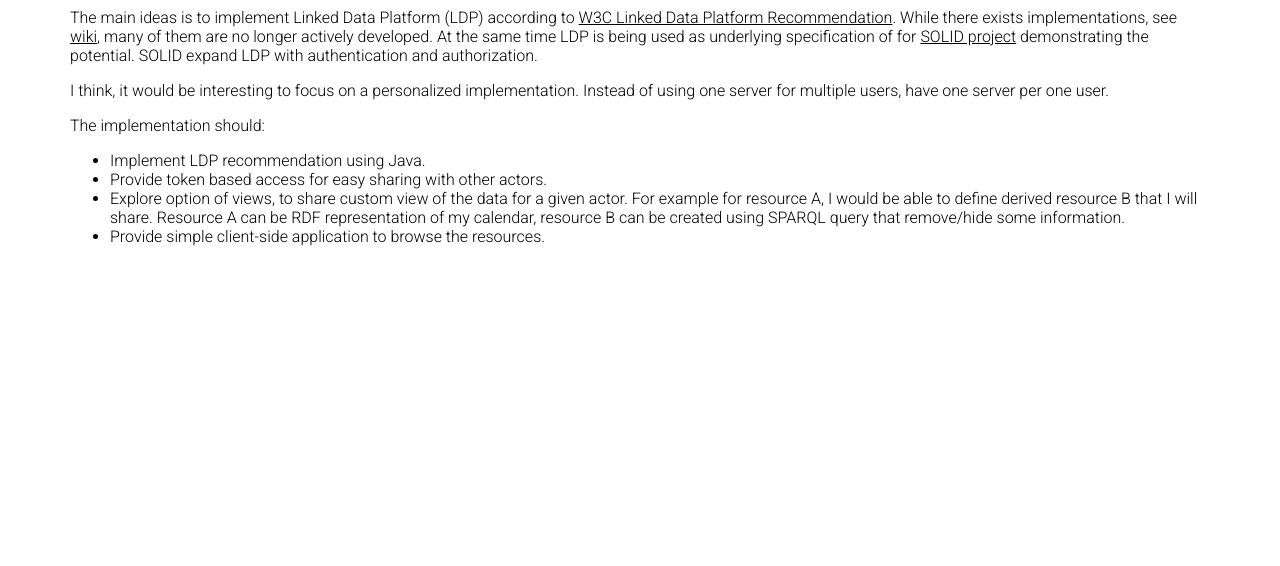
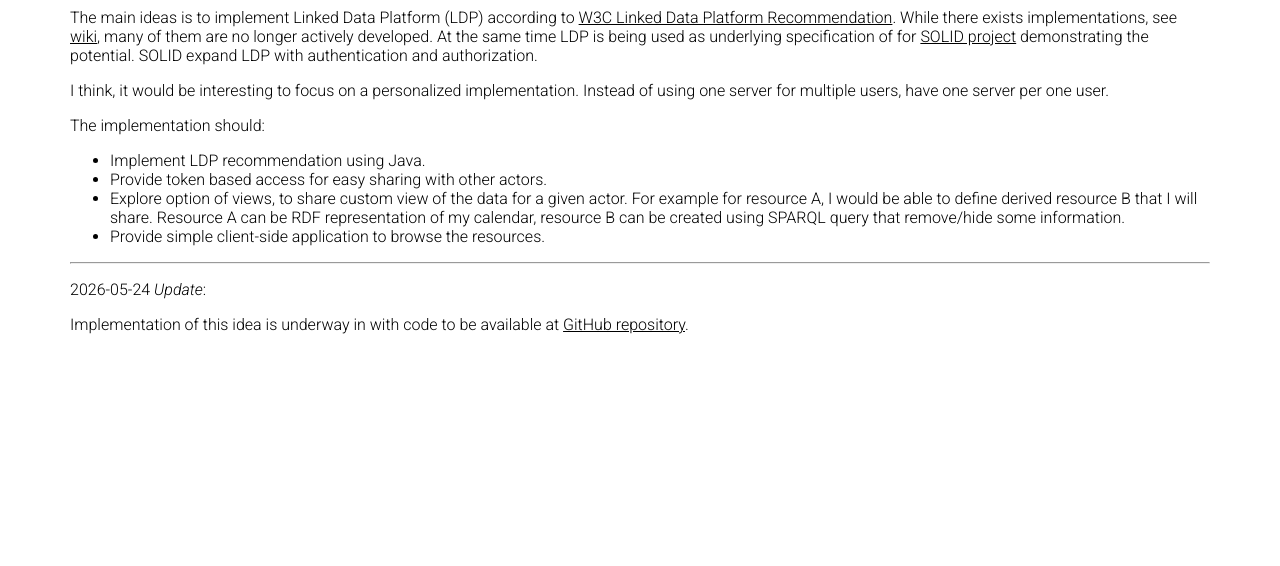
Before and after one commit to skodapetr/skodapetr.github.io, an Astro site: page /post/2025-03-14-linked-data-platform in a window 1280 px wide. Shown: the part 149-715 px from the top of the page. Built offline with nearby package versions, Linux system fonts and the light colour scheme; Astro itself is replaced by a stand-in of ours.

Commit message:
Update post

```diff
--- a/src/content/post/2025-03-14-linked-data-platform.md
+++ b/src/content/post/2025-03-14-linked-data-platform.md
@@ -20,3 +20,9 @@ The implementation should:
   For example for resource A, I would be able to define derived resource B that I will share.
   Resource A can be RDF representation of my calendar, resource B can be created using SPARQL query that remove/hide some information.
 - Provide simple client-side application to browse the resources.
+
+---
+
+2026-05-24 *Update*:
+
+Implementation of this idea is underway in with code to be available at [GitHub repository](https://github.com/LukasBerka/bachelor-thesis-project).
```
